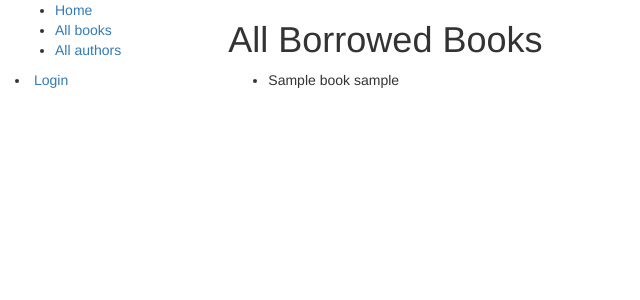
After one commit to taoli-ax/LocalLibrary, a Django app: page /catalogs/allbooks/ in a window 1280 px wide. The commit adds this page. Shown: the top 300 px of the page, without its empty margins (0-640 px from the left). Run offline with Django 4.2, Linux system fonts and the light colour scheme; tables that the repository leaves empty hold one stand-in row (values such as "Sample post"); some libraries are stand-ins or nearby versions.

Commit message:
add can mark book as returned and set book as returned

```diff
--- a/LocalLibrary/catalogs/models.py
+++ b/LocalLibrary/catalogs/models.py
@@ -91,6 +91,7 @@ class BookInstance(models.Model):
 
     class Meta:
         ordering = ['due_back']
+        permissions =(('can_mark_as_returned', 'set_book_as_returned'),)
 
     def __str__(self):
         return '%s (%s)' % (self.id, self.book.title)
--- /dev/null
+++ b/LocalLibrary/catalogs/templates/all_borrowed_book_for_admin.html
@@ -0,0 +1,19 @@
+{% extends "base_generic.html" %}
+{%block content%}
+<h1>All Borrowed Books</h1>
+
+{% if perms.catalogs.can_mark_as_returned%}
+<span>You can mark as returned</span>
+{%endif%}
+
+{% if bookinstance_list %}
+    {%for instance in bookinstance_list%}
+    <ul>
+        <li>{{instance.book.title}} {{instance.borrower}}</li>
+    </ul>
+
+    {%endfor%}
+{%else%}
+
+{% endif %}
+{% endblock %}
--- a/LocalLibrary/catalogs/templates/base_generic.html
+++ b/LocalLibrary/catalogs/templates/base_generic.html
@@ -29,7 +29,11 @@
 
            {% if user.is_authenticated %}
      <li>User: {{ user.get_username }}</li>
+     {% if perms.catalogs.can_mark_as_returned %}
+     <li><a href="{% url 'all-borrowed' %}">All Borrowed</a></li>{% else %}
+
      <li><a href="{% url 'my-borrowed' %}">My Borrowed</a></li>
+          {% endif %}
      <li><a href="{% url 'logout' %}?next={{ request.path }}">Logout</a></li>
 
    {% else %}
--- a/LocalLibrary/catalogs/urls.py
+++ b/LocalLibrary/catalogs/urls.py
@@ -7,7 +7,8 @@ from .views import (
     BookDetailView,
     AuthorListView,
     AuthorDetailView,
-    LoanedBookByUserListView
+    LoanedBookByUserListView,
+    AllLoanedBookForAdminListView,
 )
 
 urlpatterns = [
@@ -17,4 +18,5 @@ urlpatterns = [
     path('authors/', AuthorListView.as_view(), name='authors'),
     path('author/<int:pk>/', AuthorDetailView.as_view(), name='author_detail'),
     path('mybooks/', LoanedBookByUserListView.as_view(), name='my-borrowed'),
+    path('allbooks/',AllLoanedBookForAdminListView.as_view(), name='all-borrowed'),
 ]
--- a/LocalLibrary/catalogs/views.py
+++ b/LocalLibrary/catalogs/views.py
@@ -1,5 +1,5 @@
 from django.contrib.auth.decorators import login_required
-from django.contrib.auth.mixins import LoginRequiredMixin
+from django.contrib.auth.mixins import LoginRequiredMixin, PermissionRequiredMixin
 from django.http import HttpResponse
 from django.shortcuts import render
 from .models import Book, BookInstance, Author, Genre
@@ -59,7 +59,16 @@ class LoanedBookByUserListView(LoginRequiredMixin, generic.ListView):
     template_name = 'bookinstance_list_borrowed_user.html'
 
     def get_queryset(self):
-        return BookInstance.objects.\
-            filter(borrower=self.request.user).\
-            filter(status__exact='o').\
+        return BookInstance.objects. \
+            filter(borrower=self.request.user). \
+            filter(status__exact='o'). \
             order_by('due_back')
+
+
+class AllLoanedBookForAdminListView(generic.ListView, PermissionRequiredMixin,LoginRequiredMixin):
+    model = BookInstance
+    permission_required = 'catalogs.can_mark_as_returned'
+    template_name = 'all_borrowed_book_for_admin.html'
+
+    def get_queryset(self):
+        return BookInstance.objects.all().order_by('due_back')
```
Also changed, not shown: LocalLibrary/catalogs/migrations/0005_alter_bookinstance_options.py (added).
